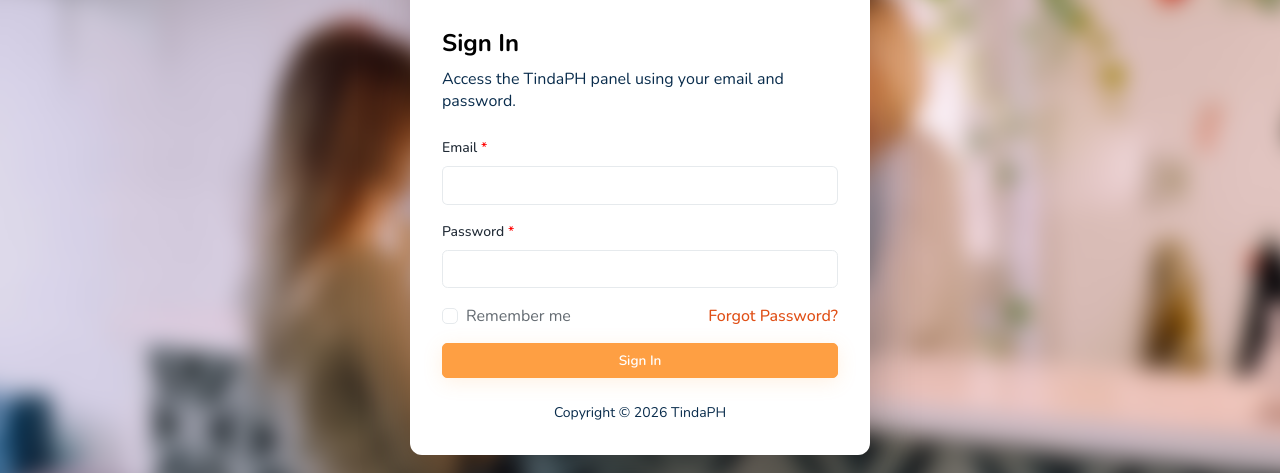
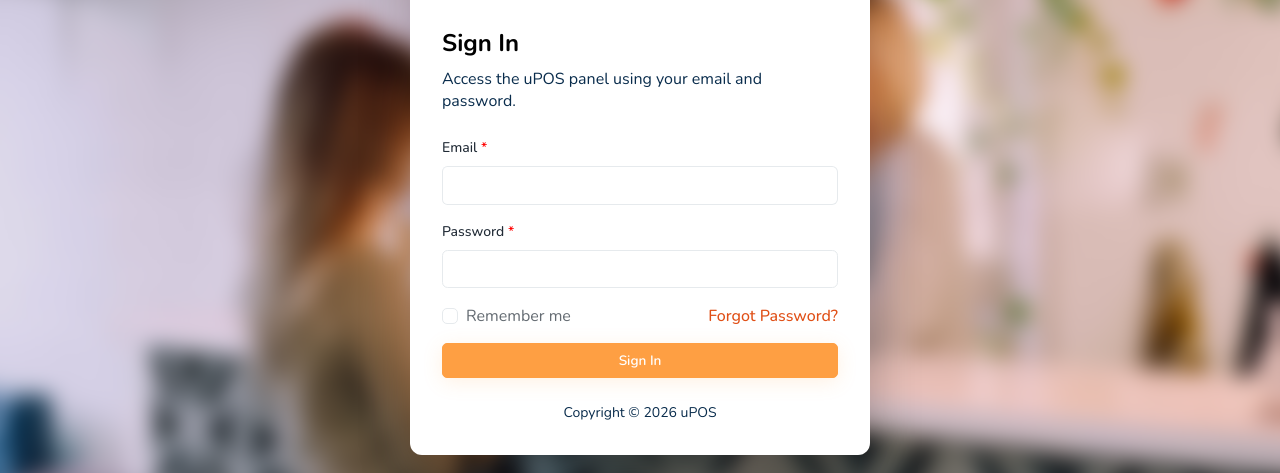
Before and after one commit to lalar18/uPOS, a Vue app: page / in a window 1280 px wide. Shown: the part 212-685 px from the top of the page. Built offline with nearby package versions, Linux system fonts and the light colour scheme; a web font is replaced by a local one.

Commit message:
rename project.

```diff
--- a/index.html
+++ b/index.html
@@ -4,7 +4,7 @@
     <meta charset="UTF-8">
     <link rel="icon" type="image/png" href="/assets/img/favicon.png">
     <meta name="viewport" content="width=device-width, initial-scale=1.0">
-    <title>TindaPH</title>
+    <title>uPOS</title>
 
     <!-- Template styles (served from public/assets) -->
     <link rel="stylesheet" href="/assets/css/bootstrap.min.css">
--- a/package.json
+++ b/package.json
@@ -1,5 +1,5 @@
 {
-  "name": "tindaph",
+  "name": "upos",
   "version": "0.0.0",
   "private": true,
   "type": "module",
--- a/src/views/LoginView.vue
+++ b/src/views/LoginView.vue
@@ -12,15 +12,15 @@
           <form @submit.prevent>
             <div class="login-userset">
               <div class="login-logo logo-normal">
-                <img src="/assets/img/logo.svg" alt="TindaPH" />
+                <img src="/assets/img/logo.svg" alt="uPOS" />
               </div>
               <a href="#" class="login-logo logo-white">
-                <img src="/assets/img/logo-white.svg" alt="TindaPH" />
+                <img src="/assets/img/logo-white.svg" alt="uPOS" />
               </a>
 
               <div class="login-userheading">
                 <h3>Sign In</h3>
-                <h4 class="fs-16">Access the TindaPH panel using your email and password.</h4>
+                <h4 class="fs-16">Access the uPOS panel using your email and password.</h4>
               </div>
 
               <div class="mb-3">
@@ -70,7 +70,7 @@
               </div>
 
               <div class="my-4 d-flex justify-content-center align-items-center copyright-text">
-                <p>Copyright &copy; {{ new Date().getFullYear() }} TindaPH</p>
+                <p>Copyright &copy; {{ new Date().getFullYear() }} uPOS</p>
               </div>
             </div>
           </form>
```
Also changed, not shown: 2 other files (tests, documents, lock files or other folders).
